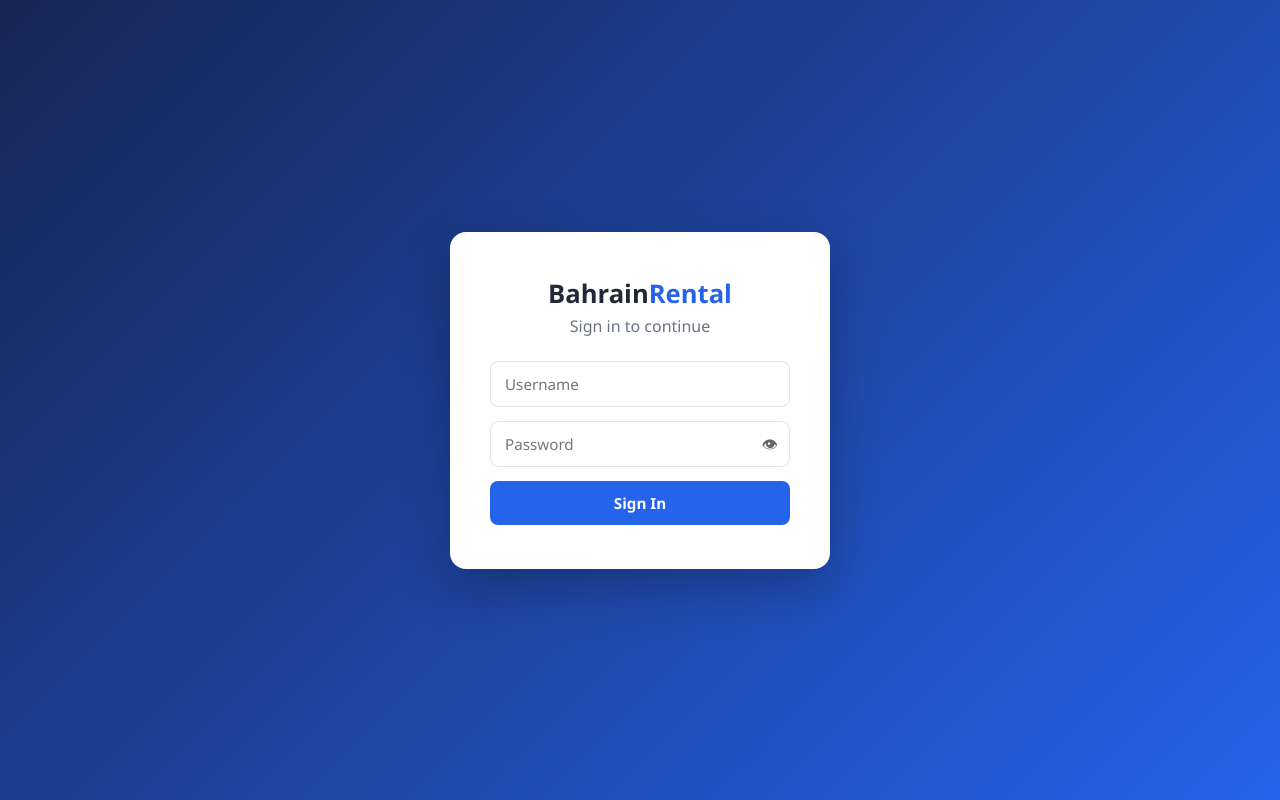
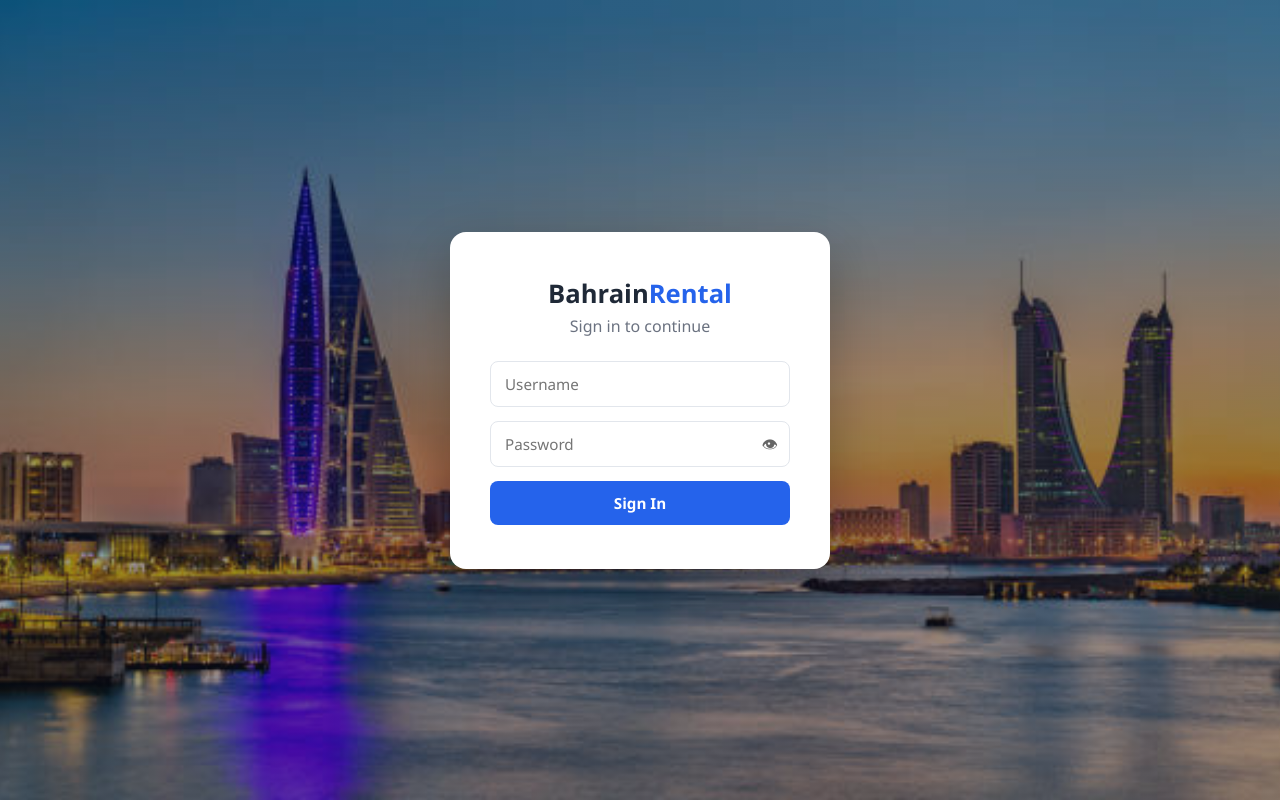
Before and after one commit to mrbhatti85/Rental-MGM, a plain HTML site: page login.html in a window 1280 px wide. Drawn offline with Linux system fonts and the light colour scheme.

Commit message:
Add Bahrain skyline login background

```diff
--- a/style.css
+++ b/style.css
@@ -33,7 +33,10 @@ body { background: var(--bg); color: var(--text); }
   display: flex;
   align-items: center;
   justify-content: center;
-  background: linear-gradient(135deg, #172554, #2563eb);
+  background-image: linear-gradient(rgba(15, 23, 42, 0.42), rgba(15, 23, 42, 0.42)), url('bahrain-skyline.jpg');
+  background-size: cover;
+  background-position: center;
+  background-repeat: no-repeat;
 }
 .login-card {
   background: var(--card);
```
Also changed, not shown: bahrain-skyline.jpg (added), bahrain-skyline.jpg.jpg (added).
